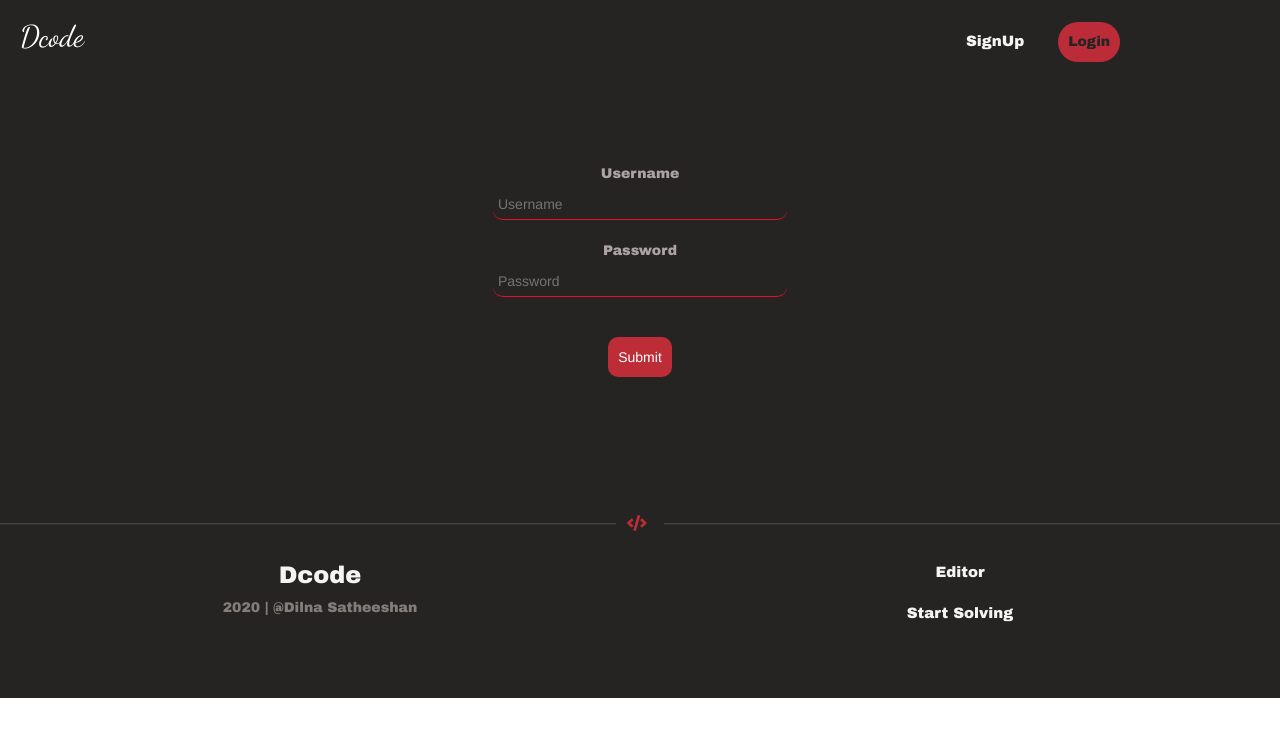
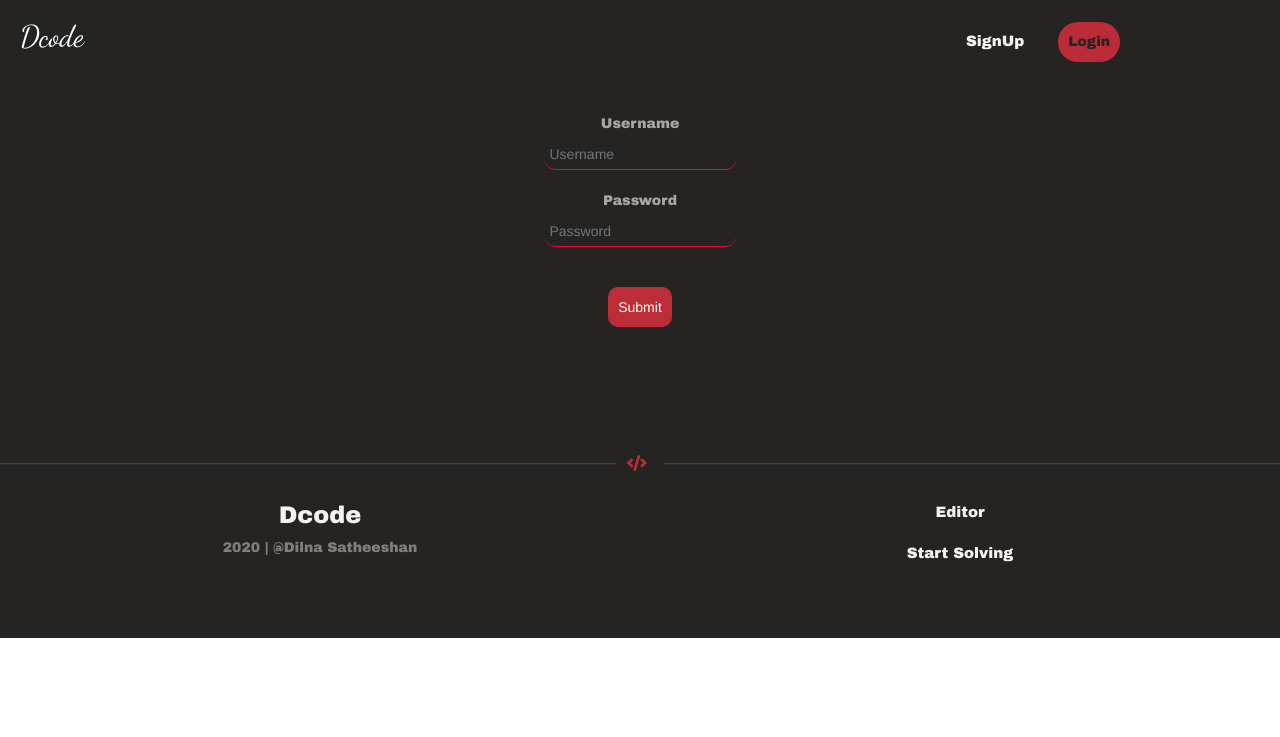
Before and after one commit to dilna2000/dcode, a Django app: page /login in a window 1280 px wide. Shown: the top 737 px of the page. Run offline with Django 3.2, Linux system fonts and the light colour scheme; some libraries are stand-ins or nearby versions.

Commit message:
Update login.html

```diff
--- a/templates/login.html
+++ b/templates/login.html
@@ -3,17 +3,16 @@
 {% block style %}
 .reg-block{
     background-color:#252423;
-    padding:50px;
+padding-bottom:40px;
 }
 .form-block{
-    width:30%;
     padding:30px;
 }
 .header-input {
     background:transparent;
     border:none;
     border-bottom: 1px solid #eb0b30;
-    width: 100%;
+
     outline:none;
     padding:5px;
     border-radius:10px;
@@ -41,9 +40,9 @@ label{
     <div class="container form-block">
     <form action="login" method="POST">
         {% csrf_token %}
-        <label>Username</label>
+        <label>Username</label><br/>
         <input class="header-input" name="username" placeholder="Username"><br/>
-        <br/><label>Password</label>
+        <br/><label>Password</label><br/>
         <input class="header-input" type="password" name="password" placeholder="Password">
         <br/><h3 class="error-msg">{{mess}}</h3>
         <br/><button type="submit" class="submit-btn">Submit</button>
```
